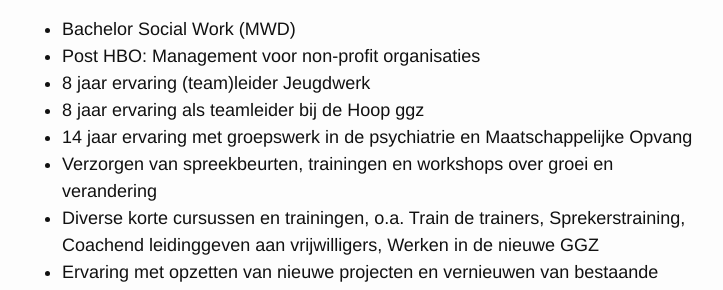
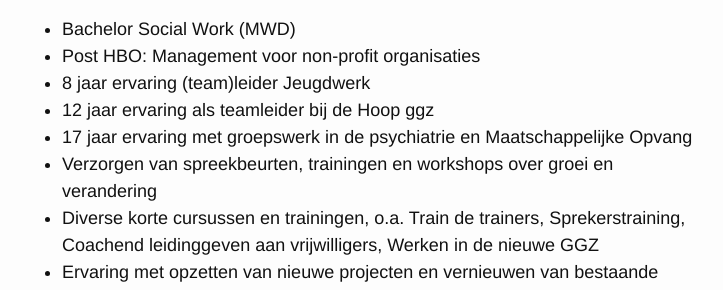
Before and after one commit to keesneven/keesneven.github.io, a Jekyll site: the page built from about.md, in a window 1280 px wide and 900 px high, scrolled down 1138 px. Shown: the part 160-450 px from the top of the window, without its empty margins (268-991 px from the left). Built offline with Jekyll 4.4.1, drawn with Linux system fonts in a browser that asks for light colours; nearby versions of some CDN libraries.

Commit message:
Update about.md

```diff
--- a/about.md
+++ b/about.md
@@ -14,8 +14,8 @@ Tijdens de Middelbare Technische School werd ik vanwege ziekte van mijn vader al
 - Bachelor Social Work (MWD)
 - Post HBO: Management voor non-profit organisaties
 - 8 jaar ervaring (team)leider Jeugdwerk
-- 8 jaar ervaring als teamleider bij de Hoop ggz
-- 14 jaar ervaring met groepswerk in de psychiatrie en Maatschappelijke Opvang
+- 12 jaar ervaring als teamleider bij de Hoop ggz
+- 17 jaar ervaring met groepswerk in de psychiatrie en Maatschappelijke Opvang
 - Verzorgen van spreekbeurten, trainingen en workshops over groei en verandering
 - Diverse korte cursussen en trainingen, o.a. Train de trainers, Sprekerstraining, Coachend leidinggeven aan vrijwilligers,            Werken in de nieuwe GGZ
 - Ervaring met opzetten van nieuwe projecten en vernieuwen van bestaande projecten
```
